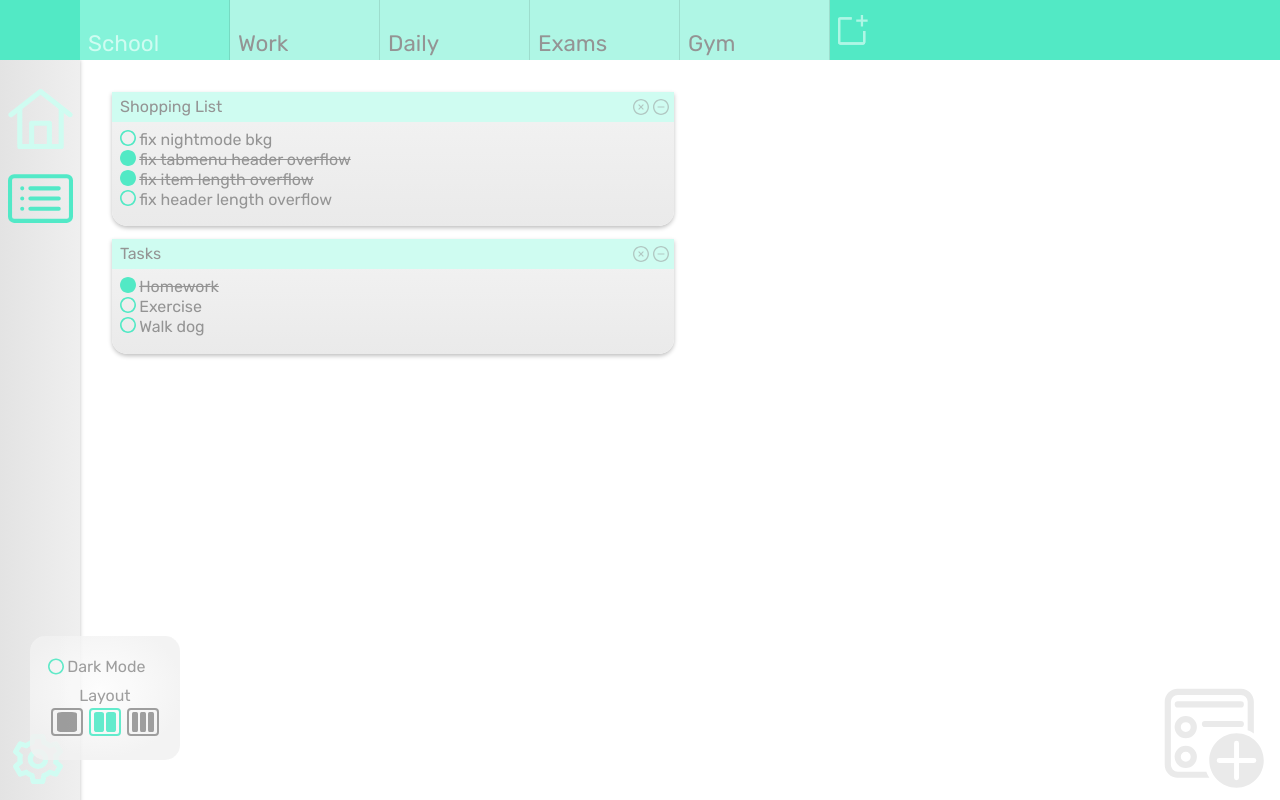
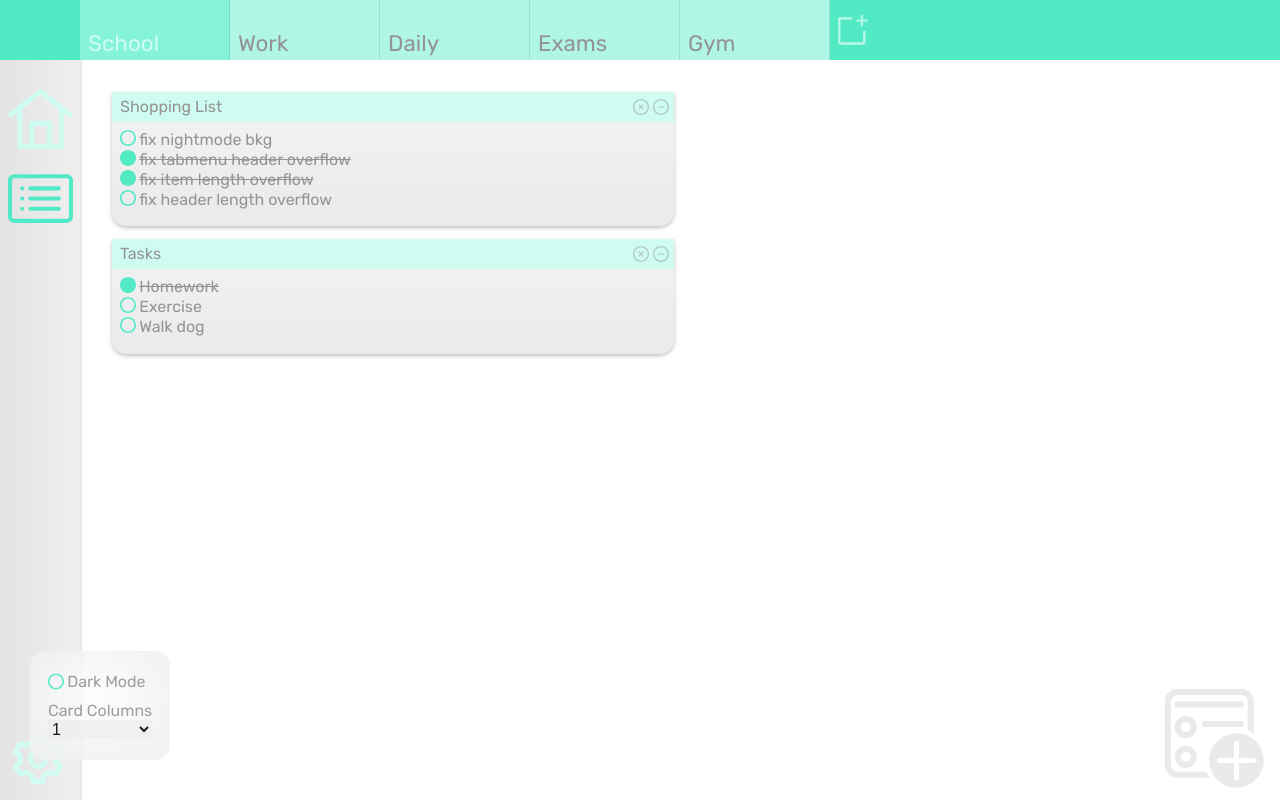
Before and after one commit to kadamidev/skiller-nextjs, a Next.js app: page /tasker_app in a window 1280 px wide. Both pictures are taken after a click on the element 37 px from the left and 759 px from the top of the page. Built offline with nearby package versions, Linux system fonts and the light colour scheme.

Commit message:
added column selector for settings desktop mode

```diff
--- a/components/tasker_app/Settings.jsx
+++ b/components/tasker_app/Settings.jsx
@@ -1,9 +1,11 @@
 import React from 'react';
 import styles from '../../styles/app/Settings.module.scss'
 import Image from 'next/image'
-
+import { useMediaQuery } from '../../lib/useMediaQuery';
 
 const Settings = (props) => {
+
+    const isDesktop = useMediaQuery('(min-width: 769px)')
 
     const handleLayoutClick = (e) => {
         props.setLayoutSetting(e.currentTarget.attributes.mode.value)
@@ -23,13 +25,27 @@ const Settings = (props) => {
                     </li>
 
                     <li className={styles.layoutSettingContainer}>
-                        <span>Layout</span>
+                        { isDesktop ? <>
+                        <label htmlFor='column-selector'>Card Columns</label>
+                        <select id='column-selector' name="layout">
+                            {
+                                [...Array(12)].map((e, i) => {
+                                    let val = i + 1
+                                    return (
+                                        <option key={i} mode={val} value={val} onClick={handleLayoutClick}>{val}</option>
+                                    )
+                                })
+                            }
+                        </select>
+                        </>
+                        :
+                        <><span>Layout</span>
                         <ul className={styles.layoutModes}>
                             <li className={(props.layoutSetting == 1) ? styles.currentLayout : styles.layoutSvgWrap} mode={1} onClick={handleLayoutClick}><Image src="/img/app/Single.svg" width={32} height={28}/></li>
                             <li className={(props.layoutSetting == 2) ? styles.currentLayout : styles.layoutSvgWrap} mode={2} onClick={handleLayoutClick}><Image src="/img/app/Double.svg" width={32} height={28}/></li>
                             <li className={(props.layoutSetting == 3) ? styles.currentLayout : styles.layoutSvgWrap} mode={3} onClick={handleLayoutClick}><Image src="/img/app/Tripple.svg" width={32} height={28}/></li>
                         </ul>
-
+                        </>}
                     </li>
 
 
```
